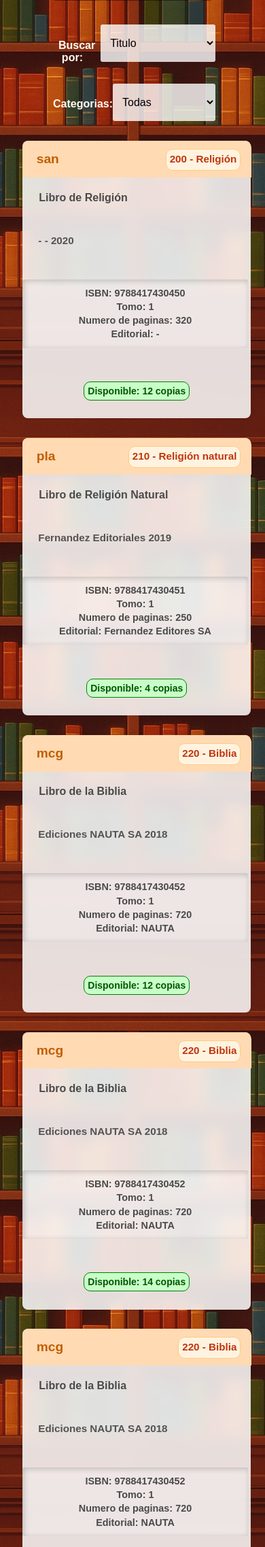
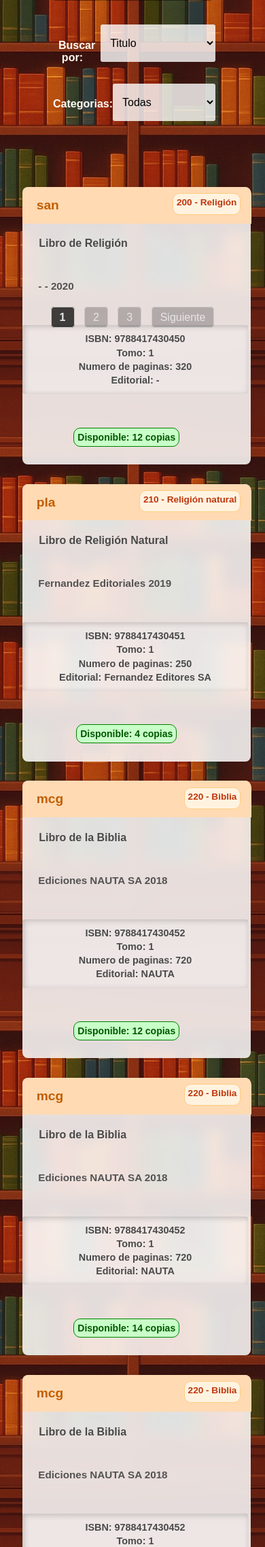
Before and after one commit to SerGioAMM/Biblioteca_V3, a Flask app: page /libros in a window 390 px wide. Shown: the part 348-2623 px from the top of the page at 68% size. Run offline with Flask 3, Linux system fonts and the light colour scheme; data comes from the database, SQL or seed files in the repository.

Commit message:
trabajando en respondividad 2

```diff
--- a/static/estilo_libros.css
+++ b/static/estilo_libros.css
@@ -78,8 +78,8 @@
 }
 
 #h2-seccion-4 {
-    background-color: #fff9c4;
-    color: #bba200;
+    background-color: #f9f7de;
+    color: #d88e16;
 }
 
 #h2-seccion-5 {
@@ -177,8 +177,8 @@
 
 #h4-seccion-4 {
     background-color: #fffde7;
-    color: #f9a825;
-    border: solid 1px #fff176;
+    color: #d88e16;
+    border: solid 1px #c7bc5d;
 }
 
 #h4-seccion-5 {
@@ -501,14 +501,13 @@
         width: 20px;
     }
 
-
     .contendor-catalogo {
         display: flex;
         flex-direction: column;
         gap: 1.2rem;
         margin: 2rem 1rem;
         height: 490%;
-        top: 62%;
+        top: 70%;
         width: 80%;
 
     }
@@ -550,7 +549,8 @@
     }
     #span-info-libros h5,
     #span-disponibilidad-libros {
-        font-size: 0.95rem;
+        font-size: 0.85rem;
+
     }
     #span-disponibilidad-libros{
         width: 108%;
@@ -563,9 +563,10 @@
         height: 20px;
 
     }
-    #h4-disponible{
+    #h4-disponible,#h4-no_disponible{
         position: absolute;
         bottom: -11rem;
+        margin-right: 30px;
     }
 
     ul.ul-contenedor-sugerencias {
--- a/static/general.css
+++ b/static/general.css
@@ -149,11 +149,12 @@
 
 /*? Paginacion */
 .paginacion {
-    position:absolute;
+    position: fixed;
     text-align: center;
     margin: 20px;
-    width: 90%;
-    bottom: 2%;
+    width: 100%;
+    bottom: 0;
+
     z-index: 1;
 }
 
--- a/templates/libros.html
+++ b/templates/libros.html
@@ -189,6 +189,8 @@
                 </span>
             </div>
             {% endfor %}
+            <br><br>
+        </div>
         <div class="paginacion">
             {% if pagina > 1 %} <!-- Verifica que la pagina actual sea despues de la primera, para mostrar un boton de "Anterior" -->
                 <a href="{{ url_for('buscar_libro', page=pagina - 1, buscar=busqueda, categorias=Seccion, filtro_busqueda=filtro_busqueda) }}">Anterior</a> <!-- Este enlace lleva a la pagina anterior "pagina-1" -->
@@ -206,7 +208,6 @@
                 <a href="{{ url_for('buscar_libro', page=pagina + 1, buscar=busqueda, categorias=Seccion, filtro_busqueda=filtro_busqueda) }}">Siguiente</a> <!-- Este enlace lleva a la pagina siguiente "pagina+1" -->
             {% endif %}
         </div>
-        </div>
     </main>
     <footer>
 
```
Lines whose indentation alone changed are shown as unchanged.
